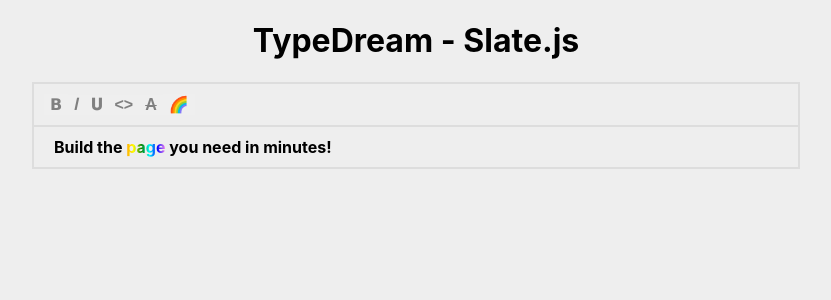
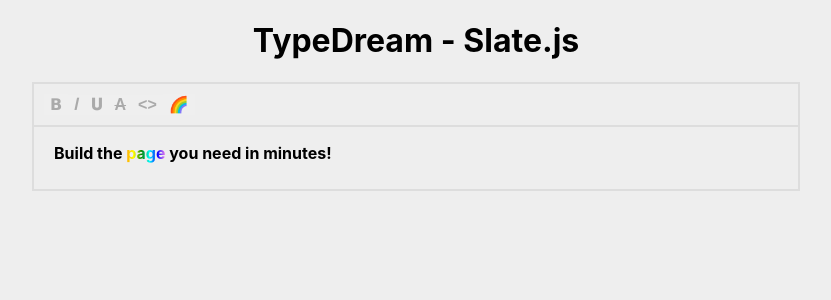
Before and after one commit to mar-sh/typedream-take-home-challenge, a Next.js app: page / in a window 1280 px wide. Shown: the top 300 px of the page, without its empty margins (224-1055 px from the left). Built offline with nearby package versions, Linux system fonts and the light colour scheme.

Commit message:
move button stylings to the stylesheet

```diff
--- a/components/MyEditor.js
+++ b/components/MyEditor.js
@@ -1,5 +1,10 @@
 import React, { useState, useCallback } from "react";
-import { Editor, Transforms, createEditor } from "slate";
+import {
+  Editor,
+  Transforms,
+  createEditor,
+  Element as SlateElement,
+} from "slate";
 import { Slate, Editable, withReact, useSlate } from "slate-react";
 
 const initialValue = [
@@ -46,6 +51,7 @@
 const MyEditor = (props) => {
   const [editor] = useState(() => withReact(createEditor()));
 
+  const renderElement = useCallback((props) => <Element {...props} />, []);
   const renderLeaf = useCallback((props) => <Leaf {...props} />, []);
 
   return (
@@ -60,6 +66,7 @@
         <Toolbar />
         <Editable
           id="editor"
+          renderElement={renderElement}
           renderLeaf={renderLeaf}
           onKeyDown={(event) => {
             const mark = getMarkFromKeys(event);
@@ -71,6 +78,16 @@
       </Slate>
     </div>
   );
+};
+
+const Element = ({ attributes, children, element }) => {
+  switch (element.type) {
+    case "block-quote":
+      return <blockquote {...attributes}>{children}</blockquote>;
+
+    default:
+      return <p {...attributes}>{children}</p>;
+  }
 };
 
 const Leaf = ({ attributes, children, leaf }) => {
@@ -106,6 +123,23 @@
   return marks ? marks[format] === true : false;
 };
 
+const isBlockActive = (editor, format, blockType = "type") => {
+  const { selection } = editor;
+  if (!selection) return false;
+
+  const [match] = Array.from(
+    Editor.nodes(editor, {
+      at: Editor.unhangRange(editor, selection),
+      match: (n) =>
+        !Editor.isEditor(n) &&
+        SlateElement.isElement(n) &&
+        n[blockType] === format,
+    })
+  );
+
+  return Boolean(match);
+};
+
 const toggleMark = (editor, format) => {
   const isActive = isMarkActive(editor, format);
 
@@ -116,21 +150,21 @@
   }
 };
 
-const Button = ({ format, ...props }) => {
+const toggleBlock = (editor, format) => {
+  const isActive = isBlockActive(editor, format);
+
+  Transforms.setNodes(editor, {
+    type: isActive ? "paragraph" : format,
+  });
+};
+
+const Button = ({ format, type, ...props }) => {
   const editor = useSlate();
   const isActive = isMarkActive(editor, format);
-  const style = {
-    color: isActive ? "black" : "gray",
-    outline: "none",
-    border: "none",
-    cursor: "pointer",
-    fontWeight: "bold",
-    fontSize: "16px",
-  };
 
   return (
     <button
-      style={style}
+      className={`toolbar-btn ${isActive ? "active" : ""}`}
       onMouseDown={(event) => {
         event.preventDefault();
         toggleMark(editor, format);
@@ -155,10 +189,10 @@
       <Button format="bold">𝗕</Button>
       <Button format="italic">𝐼</Button>
       <Button format="underline">𝐔</Button>
-      <Button format="code">{"<>"}</Button>
       <Button format="strikethrough">
         <strike>A</strike>
       </Button>
+      <Button format="code">{"<>"}</Button>
       <Button format="rainbow">🌈</Button>
     </div>
   );
--- a/styles/globals.css
+++ b/styles/globals.css
@@ -34,6 +34,30 @@
     blue,
     violet
   );
+  background-clip: text;
   -webkit-background-clip: text;
   -webkit-text-fill-color: transparent;
 }
+
+blockquote {
+  border-left: 4px solid #ccc;
+  padding: 0;
+  margin-left: 0;
+  margin-right: 0;
+  padding-left: 10px;
+  color: #aaa;
+  font-style: italic;
+}
+
+.toolbar-btn {
+  color: #aaa;
+  outline: none;
+  border: none;
+  cursor: pointer;
+  font-weight: bold;
+  font-size: 16px;
+}
+
+.toolbar-btn.active {
+  color: #000;
+}
```
